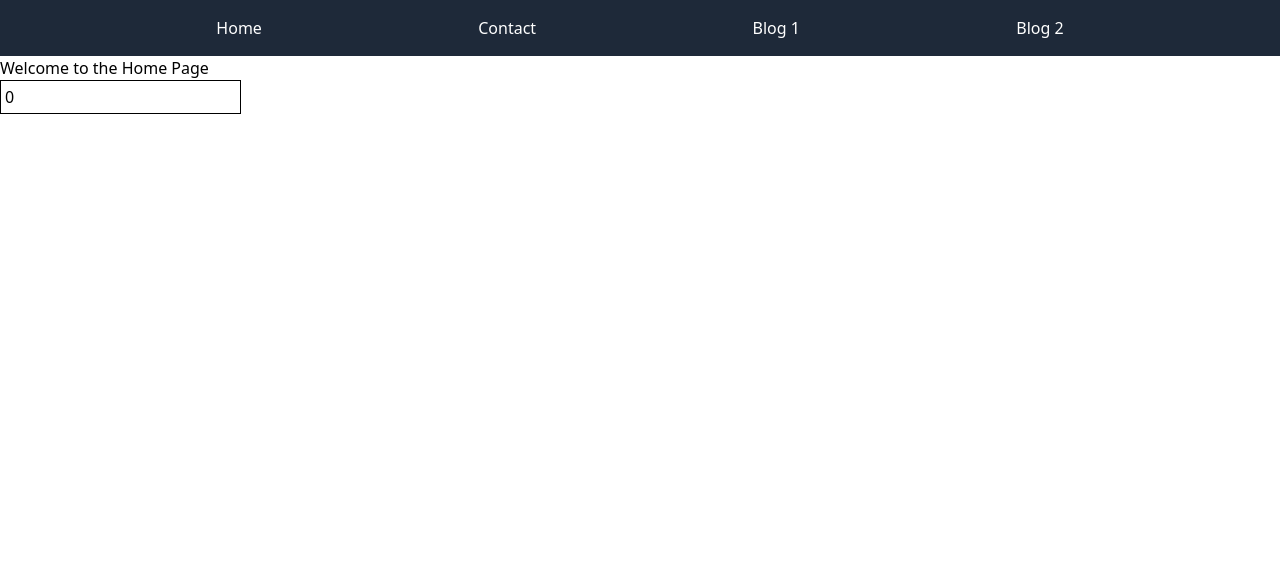
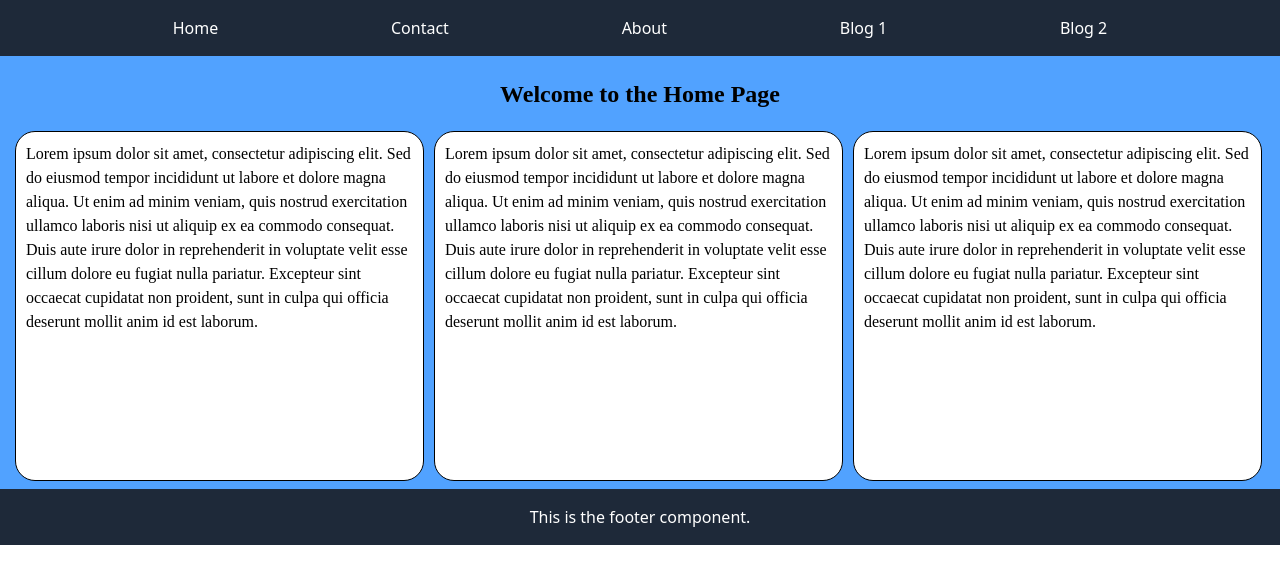
Before and after one commit to sumankarkii897/nuxt_app, a Nuxt app: page / in a window 1280 px wide. Shown: the top 584 px of the page. Built offline with nearby package versions, Linux system fonts and the light colour scheme.

Commit message:
Day3-Task-Completed

```diff
--- a/app/app.vue
+++ b/app/app.vue
@@ -1,5 +1,5 @@
 <script setup lang="ts">
-import AppAlert from './components/AppAlert.vue';
+
 
 </script>
 
@@ -9,16 +9,10 @@ import AppAlert from './components/AppAlert.vue';
     <FormComponent />
   </div> -->
   <NuxtLayout>
-    <header>
-      <nav class="bg-gray-800 text-white">
-      <ul class="flex space-x-4 p-4 justify-evenly">
-        <li><NuxtLink to="/">Home</NuxtLink></li>
-        <li><NuxtLink to="/contact">Contact</NuxtLink></li>
-        <li><NuxtLink to="/blog/1">Blog 1</NuxtLink></li>
-        <li><NuxtLink to="/blog/2">Blog 2</NuxtLink></li>
-      </ul>
-      </nav>
-    </header>
+    <!-- Nuxt automatically applies default.vue
+     wrapping everthing in <NuxtLayout> again cause recursion -->
+   <!-- <Header/> -->
     <NuxtPage></NuxtPage>
+    <!-- <Footer/> -->
   </NuxtLayout>
 </template>
--- a/app/assets/css/main.css
+++ b/app/assets/css/main.css
@@ -1 +1,19 @@
 @import "tailwindcss";
+/* Making html and body take full height */
+html, body {
+  height: 100%;
+  margin: 0;
+  padding: 0;
+}
+
+/* Wrapper div (the one in  template) */
+div.bg-gray-400 {
+  display: flex;
+  flex-direction: column;
+  min-height: 100vh; /* Full viewport height */
+}
+
+/* Main content grows to fill remaining space */
+main {
+  flex: 1;
+}
--- a/app/components/AppAlert.vue
+++ /dev/null
@@ -1,18 +0,0 @@
-<template>
-   <header>
-      <nav class="nav">
-        <h1>navbar</h1>
-      </nav>
-   </header>
-</template>
-<style scoped>
-.nav{
-    width: 100%;
-    height: 60px;
-    background-color: #42b983;
-    max-width: 1200px;
-    margin: 0 auto;
-    display: flex;
-    align-items: center;
-}
-</style>
--- /dev/null
+++ b/app/components/Footer.vue
@@ -0,0 +1,7 @@
+<template>
+    <footer>
+        <div class="bg-gray-800 text-white position-fixed bottom-0 w-full text-center p-4">
+            This is the footer component.
+        </div>
+    </footer>
+</template>
--- /dev/null
+++ b/app/components/Header.vue
@@ -0,0 +1,13 @@
+<template>
+    <header>
+      <nav class="bg-gray-800 text-white">
+      <ul class="flex space-x-4 p-4 justify-evenly">
+        <li><NuxtLink to="/">Home</NuxtLink></li>
+        <li><NuxtLink to="/contact">Contact</NuxtLink></li>
+        <li><NuxtLink to="/about">About</NuxtLink></li>
+        <li><NuxtLink to="/blog/1">Blog 1</NuxtLink></li>
+        <li><NuxtLink to="/blog/2">Blog 2</NuxtLink></li>
+      </ul>
+      </nav>
+    </header>
+</template>
--- /dev/null
+++ b/app/layouts/custom.vue
@@ -0,0 +1,9 @@
+<template>
+    <div class="bg-green-400">
+        <Header/>
+<main>
+    <slot/>
+</main>
+<Footer/>
+    </div>
+</template>
--- /dev/null
+++ b/app/layouts/default.vue
@@ -0,0 +1,19 @@
+<script setup lang="ts">
+
+
+
+
+</script>
+
+<template>
+  <div class="bg-gray-400 text-black ">
+    <!-- <p>Some default layout content shared across all pages</p> -->
+  <Header/>
+
+  <main>
+      <slot />
+      <!-- The content of the page will be displayed in the <slot/> component -->
+  </main>
+    <Footer/>
+  </div>
+</template>
--- /dev/null
+++ b/app/layouts/desktop/default.vue
@@ -0,0 +1,9 @@
+<template>
+    <div class="bg-blue-400">
+        <Header/>
+        <main>
+            <slot />
+        </main>
+        <Footer/>
+    </div>
+</template>
--- a/app/pages/about.vue
+++ b/app/pages/about.vue
@@ -3,3 +3,10 @@
         <h1>Welcome to the about Page</h1>
     </div>
 </template>
+<style scoped>
+div{
+    color: white;
+    font-size: 2xl;
+    text-align: center;
+}
+</style>
--- a/app/pages/blog/[id].vue
+++ b/app/pages/blog/[id].vue
@@ -1,10 +1,41 @@
-<script setup>
+<script setup lang="js">
     import { useRoute } from 'vue-router';
+    import { onMounted } from 'vue';
+    import { setPageLayout } from '#app';
+    import { ref } from 'vue';
     const route=useRoute();
+    const isCustomLayout=ref(false);
+    /*  Changing the layout dynamically use setPageLayout*/
+    // onMounted(()=>{
+    //     console.log("Current Layout is default");
+    //     setPageLayout('default');
+    // })
 
+    // function enableCustomLayout(){
+    //     isCustomLayout.value = !isCustomLayout.value;
+    //    console.log("Button Clicked");
+    //    /* isCustomLayout is a ref obj which is always true,so for condition rendering we use isCustomLayout.value */
+    //    isCustomLayout.value
+    //    ?
+    //         setPageLayout('default')
+    //         :
+    //         setPageLayout('custom');
+    //     console.log("Layout changed");
+
+    // }
+function enableCustomLayout(){
+     isCustomLayout.value = !isCustomLayout.value;
+        console.log("Button Clicked - Disable Layout");
+        setPageLayout(isCustomLayout.value?'custom':'desktop-default');
+        console.log("Layout changed",isCustomLayout.value?'custom':'desktop-default');
+         }
+    definePageMeta({
+        layout: 'desktop-default',
+    })
 </script>
 <template>
     <div>
         <h1>Blog Id : {{ route.params.id }}</h1>
+        <button @click="enableCustomLayout" class="border p-1.5 m-1 bg-gray-500 text-white">Enable Custom Layout</button>
     </div>
 </template>
--- a/app/pages/contact.vue
+++ b/app/pages/contact.vue
@@ -1,3 +1,8 @@
+<script setup lang="js">
+    definePageMeta({
+        layout: 'custom'
+    });
+</script>
 <template>
     <div>
         <h1>Welcome to the Contact Page</h1>
--- a/app/pages/index.vue
+++ b/app/pages/index.vue
@@ -1,20 +1,81 @@
 <script setup>
     import { ref } from 'vue';
     const num=ref(0);
-    const goToBlog=()=>{
-        if(num.value>0){
-            const router=useRouter();
-            router.push(`/blog/${num.value}` )
-        }
-    }
+    // const goToBlog=()=>{
+    //     if(num.value>0){
+    //         const router=useRouter();
+    //         router.push(`/blog/${num.value}` )
+    //     }
+    // }
 </script>
 <!-- <NuxtLink to="/blog/1"></NuxtLink> only used in the template inside script use useRouter and router.push(`/blog/${num.value}`  ) -->
 <template>
     <div>
         <h1>Welcome to the Home Page</h1>
-        <div class="flex space-x-4 flex-col items-start">
+        <!-- <div class="flex space-x-4 flex-col items-start">
             <input type="number" v-model="num" name="" id="" class="border p-1" >
-<button v-if="num>0" @click="goToBlog" class="border p-1.5 m-1">Go to Blog {{ num }}</button>
+<button v-if="num>0" @click="goToBlog" class="border p-1.5 m-1 bg-gray-400 text-white">Go to Blog {{ num }}</button>
+        </div> -->
+        <section>
+            <div>
+            <p>
+                Lorem ipsum dolor sit amet, consectetur adipiscing elit.
+                Sed do eiusmod tempor incididunt ut labore et dolore magna aliqua.
+                Ut enim ad minim veniam, quis nostrud exercitation ullamco laboris nisi ut aliquip ex ea commodo consequat.
+                Duis aute irure dolor in reprehenderit in voluptate velit esse cillum dolore eu fugiat nulla pariatur.
+                Excepteur sint occaecat cupidatat non proident, sunt in culpa qui officia deserunt mollit anim id est laborum.
+            </p>
         </div>
+        <div>
+            <p>
+                Lorem ipsum dolor sit amet, consectetur adipiscing elit.
+                Sed do eiusmod tempor incididunt ut labore et dolore magna aliqua.
+                Ut enim ad minim veniam, quis nostrud exercitation ullamco laboris nisi ut aliquip ex ea commodo consequat.
+                Duis aute irure dolor in reprehenderit in voluptate velit esse cillum dolore eu fugiat nulla pariatur.
+                Excepteur sint occaecat cupidatat non proident, sunt in culpa qui officia deserunt mollit anim id est laborum.
+            </p>
+        </div>
+        <div>
+            <p>
+                Lorem ipsum dolor sit amet, consectetur adipiscing elit.
+                Sed do eiusmod tempor incididunt ut labore et dolore magna aliqua.
+                Ut enim ad minim veniam, quis nostrud exercitation ullamco laboris nisi ut aliquip ex ea commodo consequat.
+                Duis aute irure dolor in reprehenderit in voluptate velit esse cillum dolore eu fugiat nulla pariatur.
+                Excepteur sint occaecat cupidatat non proident, sunt in culpa qui officia deserunt mollit anim id est laborum.
+            </p>
+        </div>
+        </section>
     </div>
 </template>
+<style scoped>
+    div h1{
+        text-align: center;
+        margin-top: 20px;
+        font-family: 'Times New Roman', Times, serif;
+        font-size: 1.5rem;
+        font-weight: bold;
+
+
+
+    }
+    section div{
+
+
+        height: 350px;
+        width: 650px;
+        border: 1px solid black;
+        border-radius: 20px;
+        padding: 10px;
+        overflow: auto;
+        margin-right: 10px;
+        background-color: white;
+        font-family: cursive;
+        font-size: 1rem;
+
+    }
+    section{
+        display: flex;
+        padding: auto;
+        margin: 19px 8px 8px 15px;
+    }
+    </style>
```
